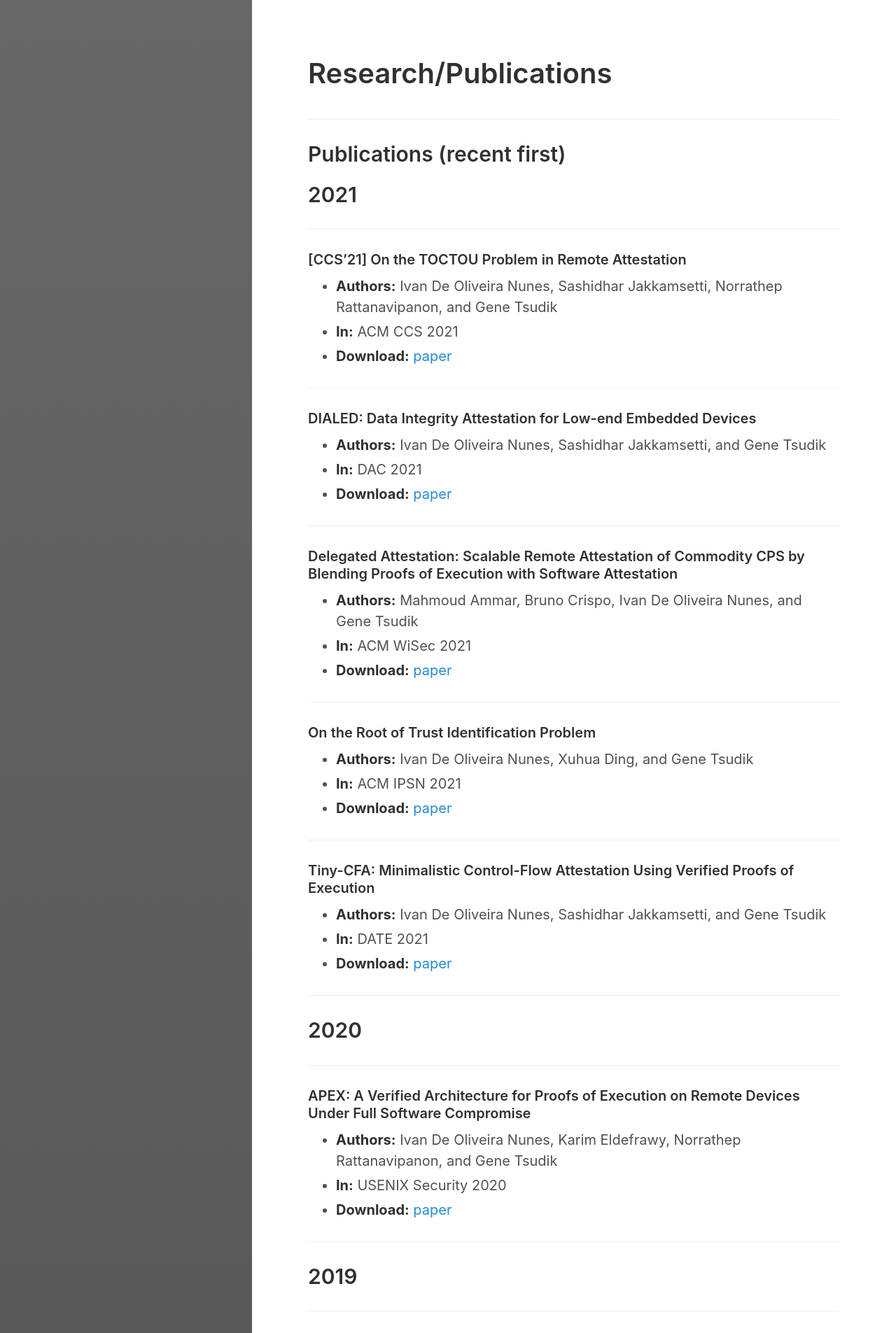
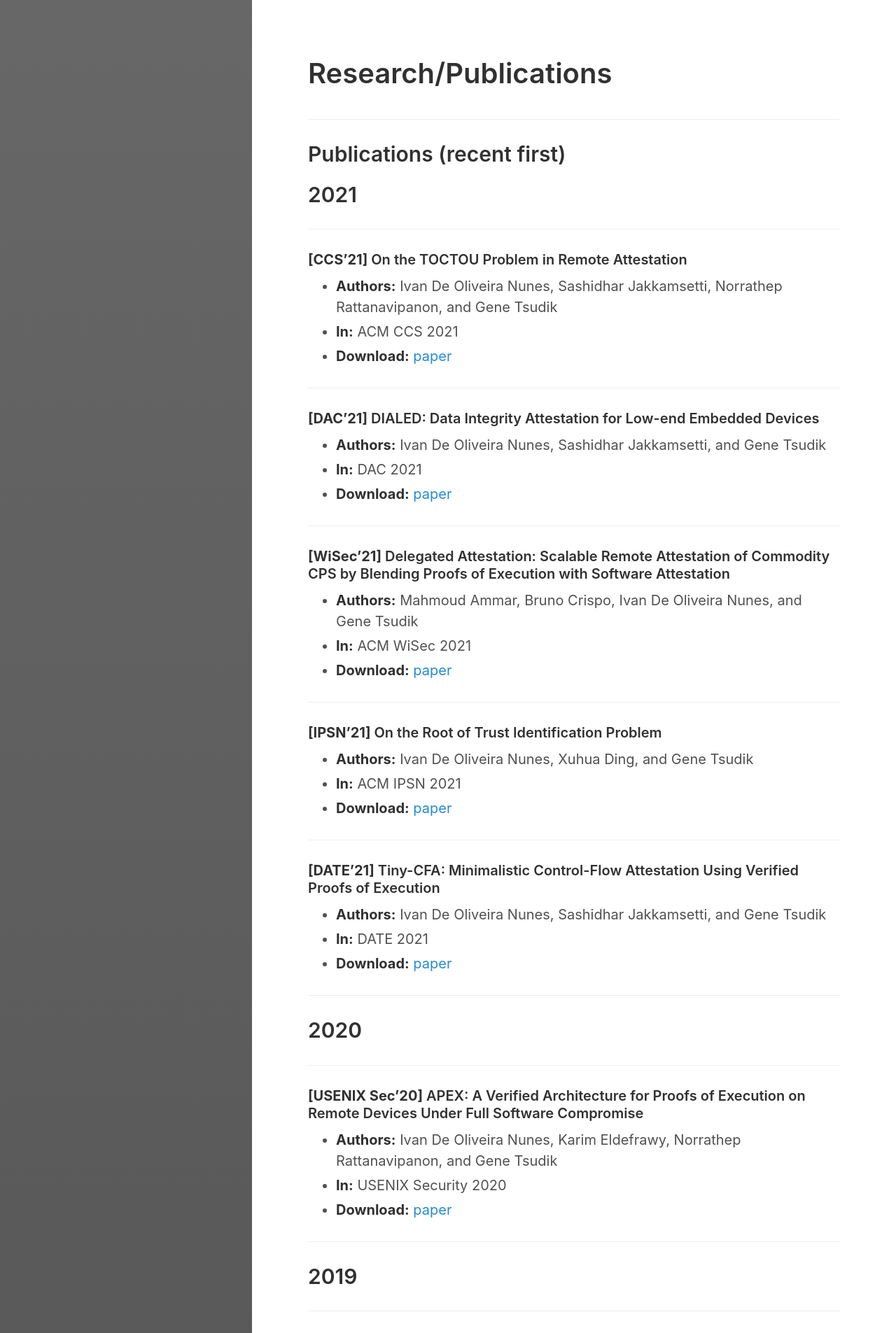
Before and after one commit to ivanolive/ivanolive.github.io, a Jekyll site: the page built from research.md, in a window 1280 px wide. Shown: the top 1905 px of the page at 70% size. Built offline with Jekyll 4.4.1, drawn with Linux system fonts in a browser that asks for light colours; some of the changed text lies outside the part shown.

Commit message:
Update research.md

```diff
--- a/research.md
+++ b/research.md
@@ -15,7 +15,7 @@
 
 ___
 
-#### \[CCS'21\] On the TOCTOU Problem in Remote Attestation
+#### **\[CCS'21\]** On the TOCTOU Problem in Remote Attestation
 - **Authors:** Ivan De Oliveira Nunes, Sashidhar Jakkamsetti, Norrathep Rattanavipanon, and Gene Tsudik
 - **In:** ACM CCS 2021
 - **Download:** [paper](https://arxiv.org/pdf/2005.03873.pdf)
@@ -23,7 +23,7 @@
 ___
 
 
-#### DIALED: Data Integrity Attestation for Low-end Embedded Devices
+#### **\[DAC'21\]** DIALED: Data Integrity Attestation for Low-end Embedded Devices
 - **Authors:** Ivan De Oliveira Nunes, Sashidhar Jakkamsetti, and Gene Tsudik
 - **In:** DAC 2021
 - **Download:** [paper](https://arxiv.org/pdf/2103.12928.pdf)
@@ -32,7 +32,7 @@
 ___
 
 
-#### Delegated Attestation: Scalable Remote Attestation of Commodity CPS by Blending Proofs of Execution with Software Attestation
+#### **\[WiSec'21\]** Delegated Attestation: Scalable Remote Attestation of Commodity CPS by Blending Proofs of Execution with Software Attestation
 - **Authors:** Mahmoud Ammar, Bruno Crispo, Ivan De Oliveira Nunes, and Gene Tsudik
 - **In:** ACM WiSec 2021
 - **Download:** [paper](http://sprout.ics.uci.edu/projects/attestation/papers/wisec21-final45.pdf)
@@ -40,7 +40,7 @@
 ___
 
 
-#### On the Root of Trust Identification Problem
+#### **\[IPSN'21\]** On the Root of Trust Identification Problem
 - **Authors:** Ivan De Oliveira Nunes, Xuhua Ding, and Gene Tsudik
 - **In:** ACM IPSN 2021
 - **Download:** [paper](https://arxiv.org/pdf/2010.13858.pdf)
@@ -48,7 +48,7 @@
 ___
 
 
-#### Tiny-CFA: Minimalistic Control-Flow Attestation Using Verified Proofs of Execution
+#### **\[DATE'21\]** Tiny-CFA: Minimalistic Control-Flow Attestation Using Verified Proofs of Execution
 - **Authors:** Ivan De Oliveira Nunes, Sashidhar Jakkamsetti, and Gene Tsudik
 - **In:** DATE 2021
 - **Download:** [paper](https://arxiv.org/pdf/2103.12928.pdf)
@@ -64,7 +64,7 @@
 ___
 
 
-#### APEX: A Verified Architecture for Proofs of Execution on Remote Devices Under Full Software Compromise
+#### **\[USENIX Sec'20\]** APEX: A Verified Architecture for Proofs of Execution on Remote Devices Under Full Software Compromise
 - **Authors:** Ivan De Oliveira Nunes, Karim Eldefrawy, Norrathep Rattanavipanon, and Gene Tsudik
 - **In:** USENIX Security 2020
 - **Download:** [paper](http://sprout.ics.uci.edu/projects/attestation/papers/apex.pdf)
@@ -80,7 +80,7 @@
 ___
 
 
-#### VRASED: A Verified Hardware/Software Co-Design for Remote Attestation
+#### **\[USENIX Sec'19\]** VRASED: A Verified Hardware/Software Co-Design for Remote Attestation
 - **Authors:** Ivan De Oliveira Nunes, Karim Eldefrawy, Michael Steiner, Norrathep Rattanavipanon, and Gene Tsudik
 - **In:** USENIX Security 2019
 - **Download:** [paper](http://sprout.ics.uci.edu/projects/attestation/papers/vrased.pdf)
@@ -104,7 +104,7 @@
 ___
 
 
-#### SNUSE: A Secure Computation Approach for Large-Scale User Re-Enrollment in Biometric Authentication Systems
+#### **\[FGCS'19\]** SNUSE: A Secure Computation Approach for Large-Scale User Re-Enrollment in Biometric Authentication Systems
 - **Authors:** Ivan De Oliveira Nunes; Karim Eldefrawy; Tancrede Lepoint
 - **In:** Future Generation Computer Systems 2019
 - **Download:** [paper](http://sprout.ics.uci.edu/people/ivan/pubs/2019_snuse_fgcs.pdf)
```
Also changed, not shown: other parts of research.md (+21 -20 lines).
